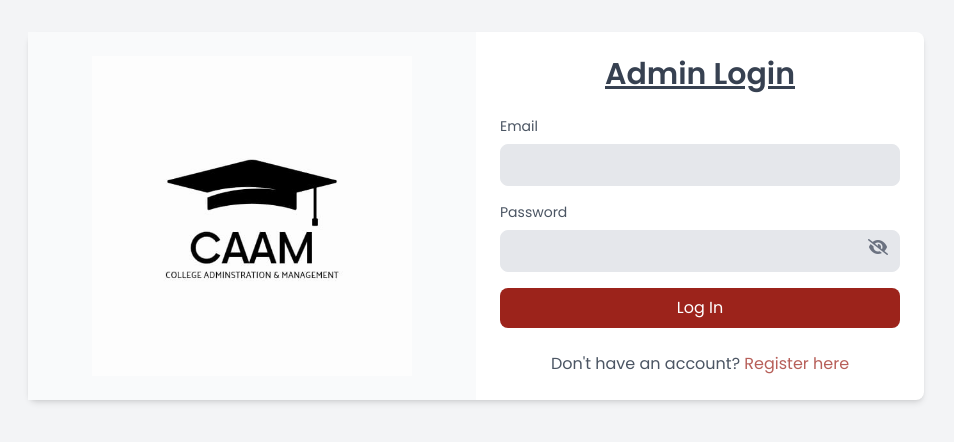
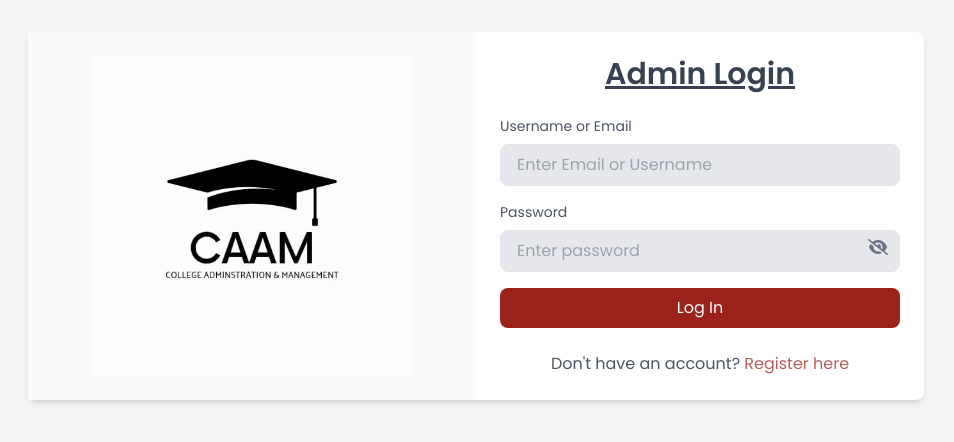
Before and after one commit to skymonil/CAAM, a React (Vite) app in the folder client/: page /admin-login in a window 1280 px wide. Shown: the part 184-626 px from the top of the page, without its empty margins (164-1118 px from the left). Built offline with nearby package versions, Linux system fonts and the light colour scheme.

Commit message:
minor changes made in login UI in both student and admin page

```diff
--- a/client/src/pages/AdminLogin.tsx
+++ b/client/src/pages/AdminLogin.tsx
@@ -78,7 +78,7 @@ const AdminLogin: React.FC = () => {
                                 htmlFor="email"
                                 className="block text-sm font-medium text-gray-600"
                             >
-                                Email
+                                Username or Email
                             </label>
                             <input
                                 type="text"
@@ -87,6 +87,7 @@ const AdminLogin: React.FC = () => {
                                 className="w-full px-4 py-2 mt-2 text-gray-700 bg-gray-200 border rounded-lg focus:outline-none focus:ring focus:ring-[#9c231b] sm:text-base"
                                 value={formData.email}
                                 onChange={handleChange}
+                                placeholder="Enter Email or Username"
                                 required
                             />
                         </div>
@@ -105,6 +106,7 @@ const AdminLogin: React.FC = () => {
                                     className="w-full px-4 py-2 mt-2 text-gray-700 bg-gray-200 border rounded-lg focus:outline-none focus:ring focus:ring-[#9c231b] sm:text-base"
                                     value={formData.password}
                                     onChange={handleChange}
+                                    placeholder="Enter password"
                                     required
                                 />
                                 {passwordVisible ? (
--- a/client/src/pages/LogIn.tsx
+++ b/client/src/pages/LogIn.tsx
@@ -76,7 +76,7 @@ const Login: React.FC = () => {
                 htmlFor="email"
                 className="block text-sm font-medium text-gray-600"
               >
-                Email
+                Sap Id or Email
               </label>
               <input
                 type="text"
@@ -85,6 +85,7 @@ const Login: React.FC = () => {
                 className="w-full px-4 py-2 mt-2 text-gray-700 bg-gray-200 border rounded-lg focus:outline-none focus:ring focus:ring-[#9c231b] sm:text-base"
                 value={formData.email}
                 onChange={handleChange}
+                placeholder="Enter Sap Id or Email"
                 required
               />
             </div>
@@ -103,6 +104,7 @@ const Login: React.FC = () => {
                   className="w-full px-4 py-2 mt-2 text-gray-700 bg-gray-200 border rounded-lg focus:outline-none focus:ring focus:ring-[#9c231b] sm:text-base"
                   value={formData.password}
                   onChange={handleChange}
+                  placeholder="Enter Password"
                   required
                 />
                 {passwordVisible ? (
```
Also changed, not shown: client/src/App.tsx (+4 -4 lines).
